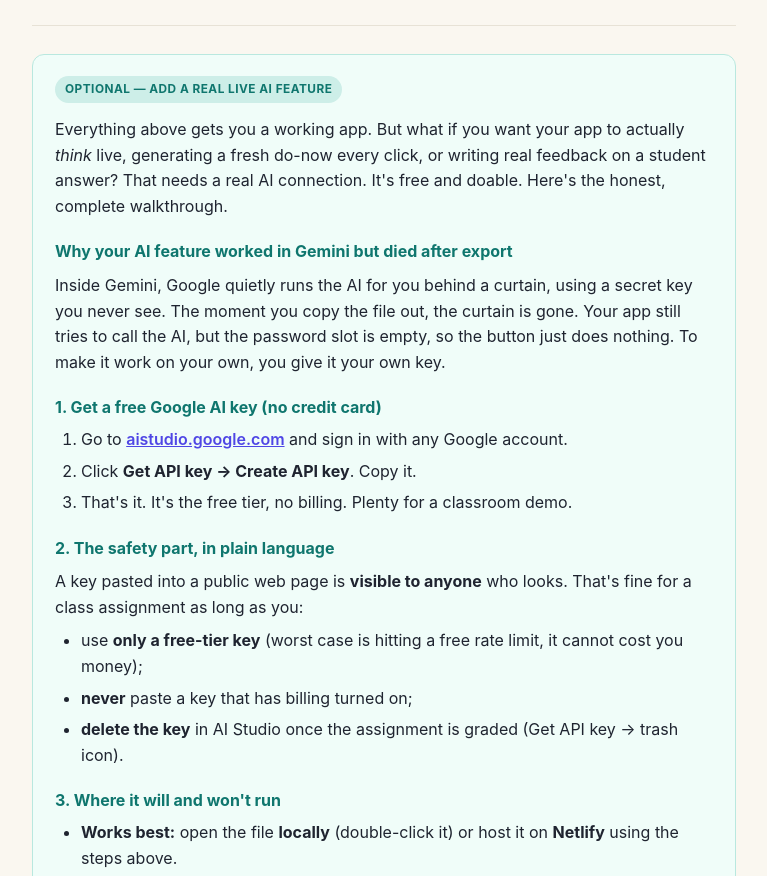
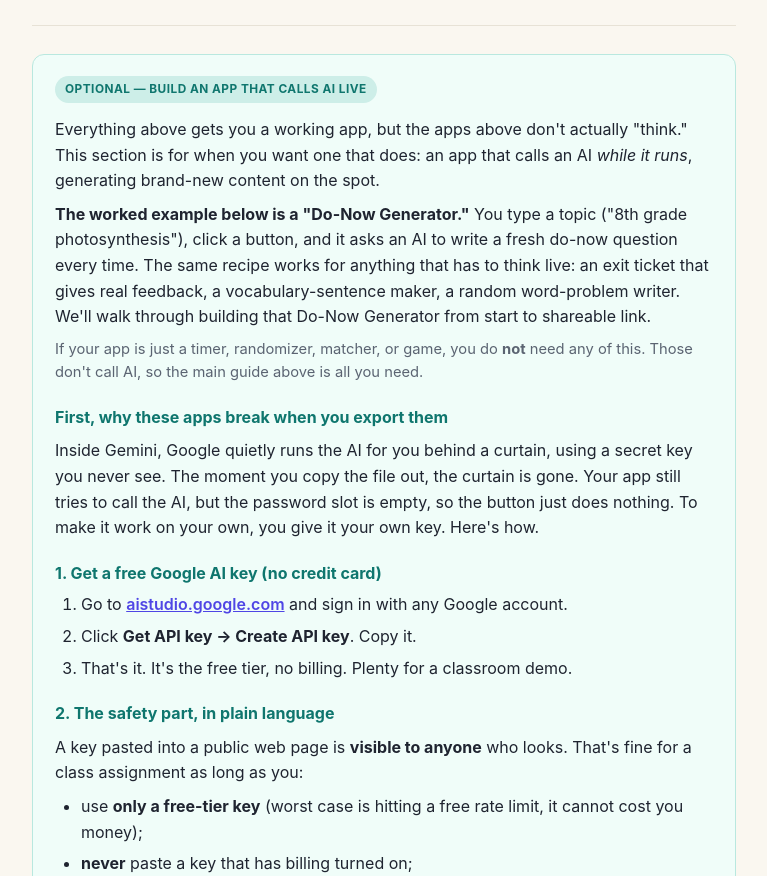
Before and after one commit to ramusallam/publish-your-app-guide, a plain HTML site: page index.html in a window 1280 px wide. Shown: the part 2099-2975 px from the top of the page, without its empty margins (256-1023 px from the left). Drawn offline with Linux system fonts and the light colour scheme.

Commit message:
Clarify green section: it's a worked Do-Now Generator (live AI) example
Co-Authored-By: Claude Opus 4.8 (1M context) <noreply@anthropic.com>

```diff
--- a/index.html
+++ b/index.html
@@ -142,11 +142,13 @@
   <hr>
 
   <div class="safety">
-    <span class="pill">Optional &mdash; add a REAL live AI feature</span>
-    <p style="margin-top:8px">Everything above gets you a working app. But what if you want your app to actually <em>think</em> live, generating a fresh do-now every click, or writing real feedback on a student answer? That needs a real AI connection. It's free and doable. Here's the honest, complete walkthrough.</p>
+    <span class="pill">Optional &mdash; build an app that calls AI live</span>
+    <p style="margin-top:8px">Everything above gets you a working app, but the apps above don't actually "think." This section is for when you want one that does: an app that calls an AI <em>while it runs</em>, generating brand-new content on the spot.</p>
+    <p><strong>The worked example below is a "Do-Now Generator."</strong> You type a topic ("8th grade photosynthesis"), click a button, and it asks an AI to write a fresh do-now question every time. The same recipe works for anything that has to think live: an exit ticket that gives real feedback, a vocabulary-sentence maker, a random word-problem writer. We'll walk through building that Do-Now Generator from start to shareable link.</p>
+    <p class="muted">If your app is just a timer, randomizer, matcher, or game, you do <strong>not</strong> need any of this. Those don't call AI, so the main guide above is all you need.</p>
 
-    <h3>Why your AI feature worked in Gemini but died after export</h3>
-    <p>Inside Gemini, Google quietly runs the AI for you behind a curtain, using a secret key you never see. The moment you copy the file out, the curtain is gone. Your app still tries to call the AI, but the password slot is empty, so the button just does nothing. To make it work on your own, you give it your own key.</p>
+    <h3>First, why these apps break when you export them</h3>
+    <p>Inside Gemini, Google quietly runs the AI for you behind a curtain, using a secret key you never see. The moment you copy the file out, the curtain is gone. Your app still tries to call the AI, but the password slot is empty, so the button just does nothing. To make it work on your own, you give it your own key. Here's how.</p>
 
     <h3>1. Get a free Google AI key (no credit card)</h3>
     <ol>
```
